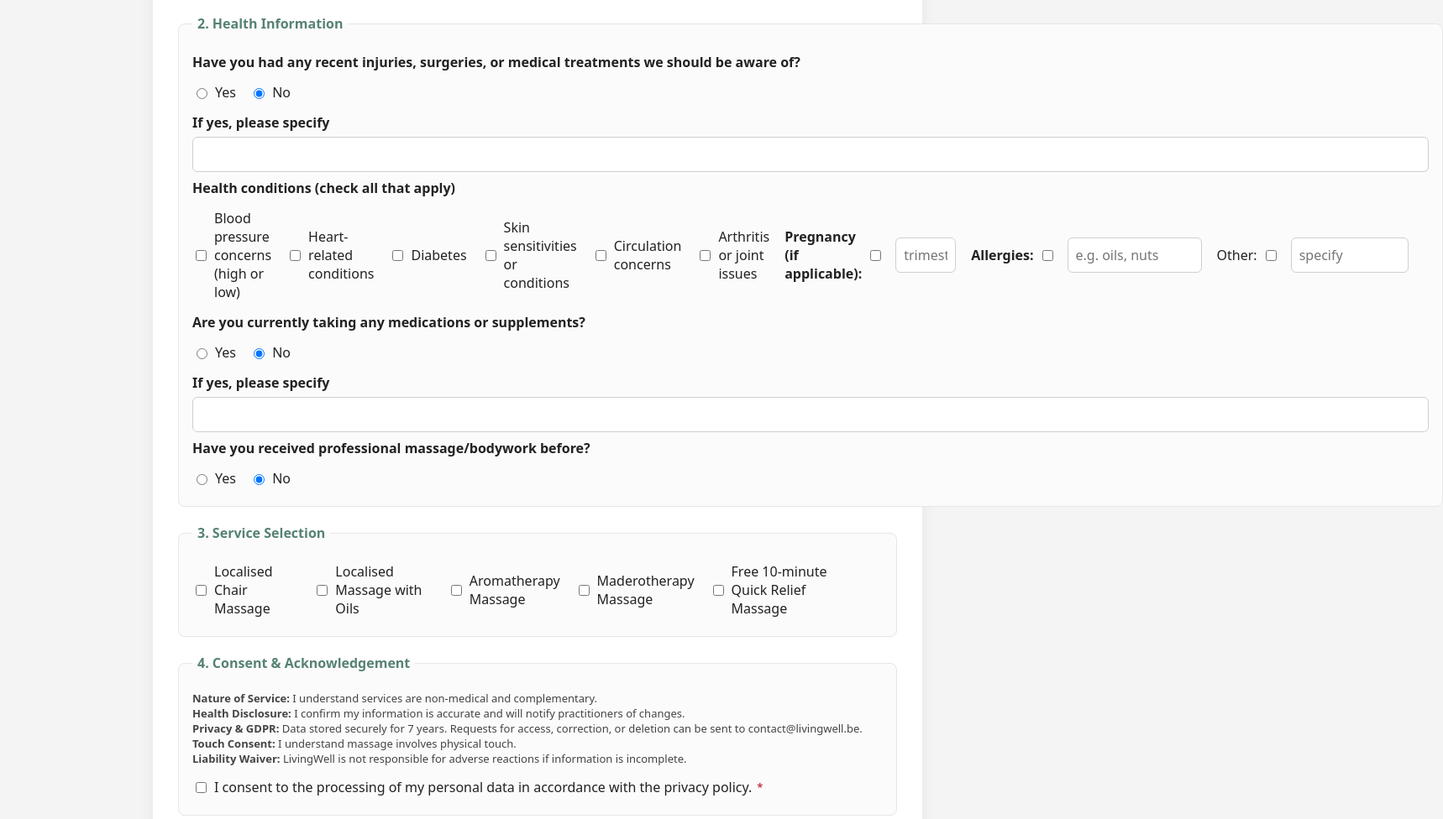
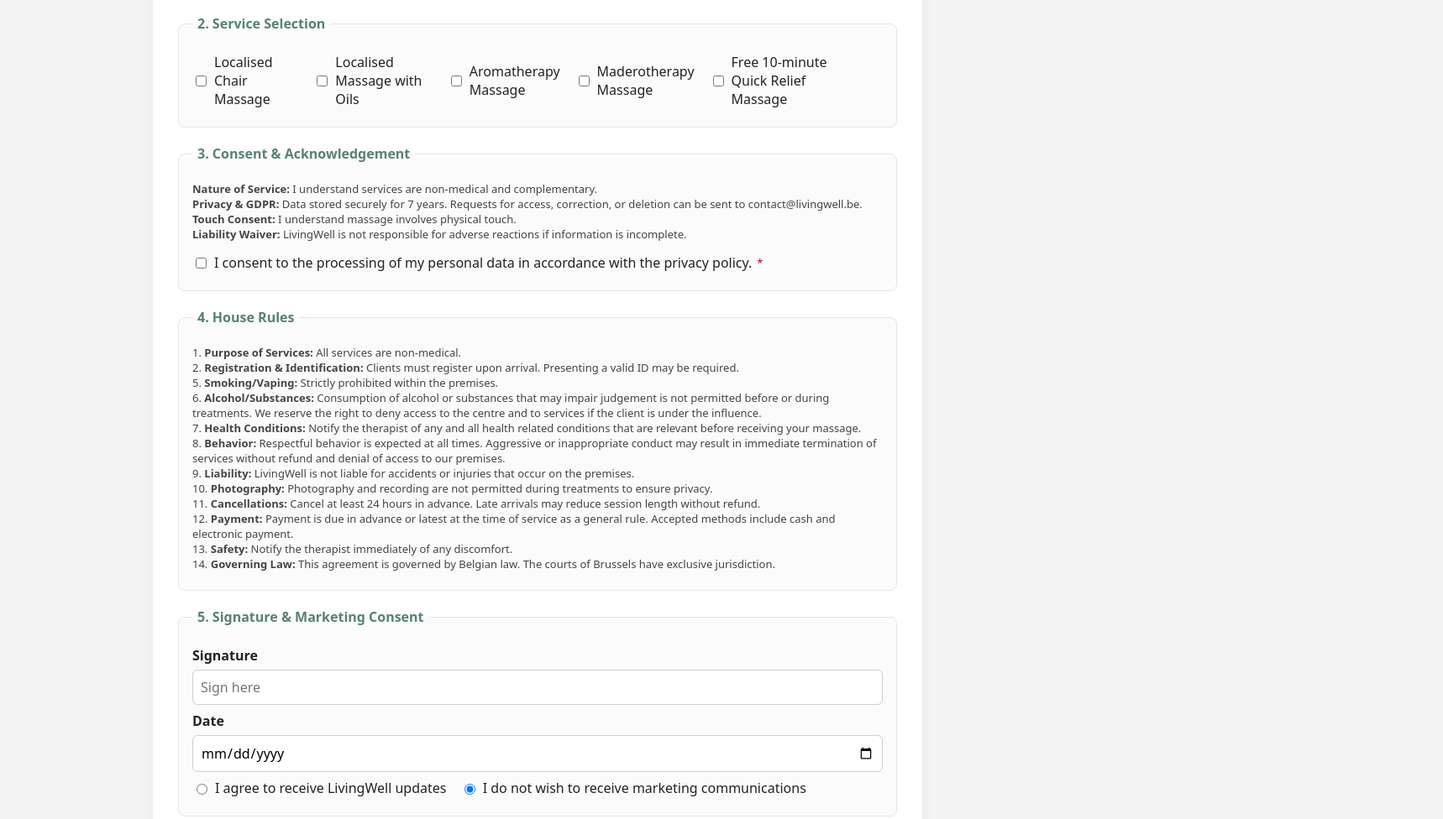
Before and after one commit to LivingWell777/Client-Intake-Form, a plain HTML site: page index.html in a window 1280 px wide. Shown: the part 1317-2293 px from the top of the page at 84% size, 1718 px wide, since content can reach past the window. Drawn offline with Linux system fonts and the light colour scheme.

Commit message:
Revised Client Intake Form
Updated the structure and content of the client intake form, including changes to section titles and health information.

```diff
--- a/index.html
+++ b/index.html
@@ -71,7 +71,6 @@
       <p class="note">LivingWell Brussels – Chaussée d'Etterbeek 64, 1040 Bruxelles – contact@livingwell.be</p>
     </div>
 
-    <!-- UPDATED INTRO TEXT -->
     <p class="intro">
       LivingWell is a non-profit holistic wellness centre dedicated to providing safe, respectful, and inclusive care.
       The information you share helps us tailor sessions to your needs and ensure your well-being.
@@ -85,13 +84,11 @@
       <!-- 1. Personal Information -->
       <fieldset>
         <legend>1. Personal Information</legend>
-
         <div class="form-row">
           <div class="two">
             <label for="full_name">Full name <span class="error">*</span></label>
             <input id="full_name" name="full_name" type="text" required autocomplete="name" placeholder="First Last">
           </div>
-
           <div class="small">
             <label for="dob">Date of birth <span class="error">*</span></label>
             <input id="dob" name="dob" type="date" required max="">
@@ -106,12 +103,10 @@
             <label for="postal_code">Postal code</label>
             <input id="postal_code" name="postal_code" type="text" pattern="[A-Za-z0-9\s\-]{2,10}">
           </div>
-
           <div class="three">
             <label for="city">City</label>
             <input id="city" name="city" type="text">
           </div>
-
           <div class="three">
             <label for="phone">Phone number</label>
             <input id="phone" name="phone" type="tel" placeholder="+32 123 456 789">
@@ -129,63 +124,9 @@
         </div>
       </fieldset>
 
-      <!-- 2. Health Information -->
+      <!-- 2. Service Selection -->
       <fieldset>
-        <legend>2. Health Information</legend>
-
-        <label>Have you had any recent injuries, surgeries, or medical treatments we should be aware of?</label>
-        <div role="radiogroup">
-          <label class="inline"><input type="radio" name="recent_injuries" value="Yes"> Yes</label>
-          <label class="inline"><input type="radio" name="recent_injuries" value="No" checked> No</label>
-        </div>
-
-        <label for="injury_details">If yes, please specify</label>
-        <input id="injury_details" name="injury_details" type="text">
-
-        <label>Health conditions (check all that apply)</label>
-        <div class="checkbox-group">
-          <label class="inline"><input type="checkbox" name="conditions" value="Blood pressure concerns"> Blood pressure concerns (high or low)</label>
-          <label class="inline"><input type="checkbox" name="conditions" value="Heart-related conditions"> Heart-related conditions</label>
-          <label class="inline"><input type="checkbox" name="conditions" value="Diabetes"> Diabetes</label>
-          <label class="inline"><input type="checkbox" name="conditions" value="Skin sensitivities"> Skin sensitivities or conditions</label>
-          <label class="inline"><input type="checkbox" name="conditions" value="Circulation concerns"> Circulation concerns</label>
-          <label class="inline"><input type="checkbox" name="conditions" value="Arthritis or joint issues"> Arthritis or joint issues</label>
-
-          <label>Pregnancy (if applicable):</label>
-          <label class="inline"><input type="checkbox" name="conditions" value="Pregnancy">
-            <input name="trimester" type="text" placeholder="trimester" style="width:72px;margin-left:8px">
-          </label>
-
-          <label>Allergies:</label>
-          <label class="inline"><input type="checkbox" name="conditions" value="Allergies">
-            <input id="allergies" name="allergies" type="text" placeholder="e.g. oils, nuts" style="width:160px;margin-left:8px">
-          </label>
-
-          <label class="inline">Other:
-            <input type="checkbox" name="conditions" value="Other">
-            <input id="other_conditions" name="other_conditions" type="text" placeholder="specify" style="width:140px;margin-left:8px">
-          </label>
-        </div>
-
-        <label>Are you currently taking any medications or supplements?</label>
-        <div role="radiogroup">
-          <label class="inline"><input type="radio" name="medications" value="Yes"> Yes</label>
-          <label class="inline"><input type="radio" name="medications" value="No" checked> No</label>
-        </div>
-
-        <label for="medications_details">If yes, please specify</label>
-        <input id="medications_details" name="medications_details" type="text">
-
-        <label>Have you received professional massage/bodywork before?</label>
-        <div role="radiogroup">
-          <label class="inline"><input type="radio" name="massage_experience" value="Yes"> Yes</label>
-          <label class="inline"><input type="radio" name="massage_experience" value="No" checked> No</label>
-        </div>
-      </fieldset>
-
-      <!-- 3. Service Selection -->
-      <fieldset>
-        <legend>3. Service Selection</legend>
+        <legend>2. Service Selection</legend>
         <div class="checkbox-group">
           <label class="inline"><input type="checkbox" name="service" value="Localised Chair Massage"> Localised Chair Massage</label>
           <label class="inline"><input type="checkbox" name="service" value="Localised Massage with Oils"> Localised Massage with Oils</label>
@@ -195,47 +136,43 @@
         </div>
       </fieldset>
 
-      <!-- 4. Consent -->
+      <!-- 3. Consent -->
       <fieldset>
-        <legend>4. Consent & Acknowledgement</legend>
+        <legend>3. Consent & Acknowledgement</legend>
         <p class="note">
           <strong>Nature of Service:</strong> I understand services are non-medical and complementary.<br>
-          <strong>Health Disclosure:</strong> I confirm my information is accurate and will notify practitioners of changes.<br>
           <strong>Privacy & GDPR:</strong> Data stored securely for 7 years. Requests for access, correction, or deletion can be sent to contact@livingwell.be.<br>
           <strong>Touch Consent:</strong> I understand massage involves physical touch.<br>
           <strong>Liability Waiver:</strong> LivingWell is not responsible for adverse reactions if information is incomplete.
         </p>
-
         <label class="inline">
           <input type="checkbox" id="gdpr_consent" name="gdpr_consent" required>
           I consent to the processing of my personal data in accordance with the privacy policy. <span class="error">*</span>
         </label>
       </fieldset>
 
-      <!-- 5. House Rules -->
+      <!-- 4. House Rules -->
       <fieldset>
-        <legend>5. House Rules</legend>
+        <legend>4. House Rules</legend>
         <p class="note">
           1. <strong>Purpose of Services:</strong> All services are non-medical.<br>
-          2. <strong>Registration & Identification:</strong> Clients must register; ID may be required.<br>
-          3. <strong>Personal Belongings:</strong> LivingWell is not responsible for lost items.<br>
-          4. <strong>Hygiene:</strong> Shower before treatments; avoid lotions and oils beforehand.<br>
-          5. <strong>Smoking/Vaping:</strong> Not permitted on premises.<br>
-          6. <strong>Alcohol/Substances:</strong> Not allowed before or during treatments.<br>
-          7. <strong>Health Conditions:</strong> Consult a doctor if needed; LivingWell may refuse service.<br>
-          8. <strong>Behavior:</strong> Respectful conduct required; inappropriate behaviour ends session without refund.<br>
-          9. <strong>Liability:</strong> LivingWell is not liable for accidents on premises.<br>
-          10. <strong>Photography:</strong> Recording not allowed during treatments.<br>
-          11. <strong>Cancellations:</strong> Cancel ≥24h before; late arrival reduces session time.<br>
-          12. <strong>Payment:</strong> Due at service or within 5 business days.<br>
-          13. <strong>Safety:</strong> Notify therapist of discomfort immediately.<br>
-          14. <strong>Governing Law:</strong> Belgian law applies; Brussels courts have jurisdiction.
+          2. <strong>Registration & Identification:</strong> Clients must register upon arrival. Presenting a valid ID may be required.<br>
+          5. <strong>Smoking/Vaping:</strong> Strictly prohibited within the premises.<br>
+          6. <strong>Alcohol/Substances:</strong> Consumption of alcohol or substances that may impair judgement is not permitted before or during treatments. We reserve the right to deny access to the centre and to services if the client is under the influence.<br>
+          7. <strong>Health Conditions:</strong> Notify the therapist of any and all health related conditions that are relevant before receiving your massage.<br>
+          8. <strong>Behavior:</strong> Respectful behavior is expected at all times. Aggressive or inappropriate conduct may result in immediate termination of services without refund and denial of access to our premises.<br>
+          9. <strong>Liability:</strong> LivingWell is not liable for accidents or injuries that occur on the premises.<br>
+          10. <strong>Photography:</strong> Photography and recording are not permitted during treatments to ensure privacy.<br>
+          11. <strong>Cancellations:</strong> Cancel at least 24 hours in advance. Late arrivals may reduce session length without refund.<br>
+          12. <strong>Payment:</strong> Payment is due in advance or latest at the time of service as a general rule. Accepted methods include cash and electronic payment.<br>
+          13. <strong>Safety:</strong> Notify the therapist immediately of any discomfort.<br>
+          14. <strong>Governing Law:</strong> This agreement is governed by Belgian law. The courts of Brussels have exclusive jurisdiction.
         </p>
       </fieldset>
 
-      <!-- 6. Signature & Marketing -->
+      <!-- 5. Signature & Marketing -->
       <fieldset>
-        <legend>6. Signature & Marketing Consent</legend>
+        <legend>5. Signature & Marketing Consent</legend>
         <label for="signature">Signature</label>
         <input id="signature" name="signature" type="text" placeholder="Sign here">
 
@@ -263,7 +200,6 @@
   <script>
     (function(){
       const WEB_APP_URL = 'https://script.google.com/macros/s/AKfycbzkq-pAuTJ-Ayc8N1EN2fMvXKTWUAZZER-Fead9SlmU7akQ-sB_28UqkbATBBBa6VjL/exec';
-
       const form = document.getElementById('clientForm');
       const submitBtn = document.getElementById('submitBtn');
       const confirmation = document.getElementById('confirmation');
```
